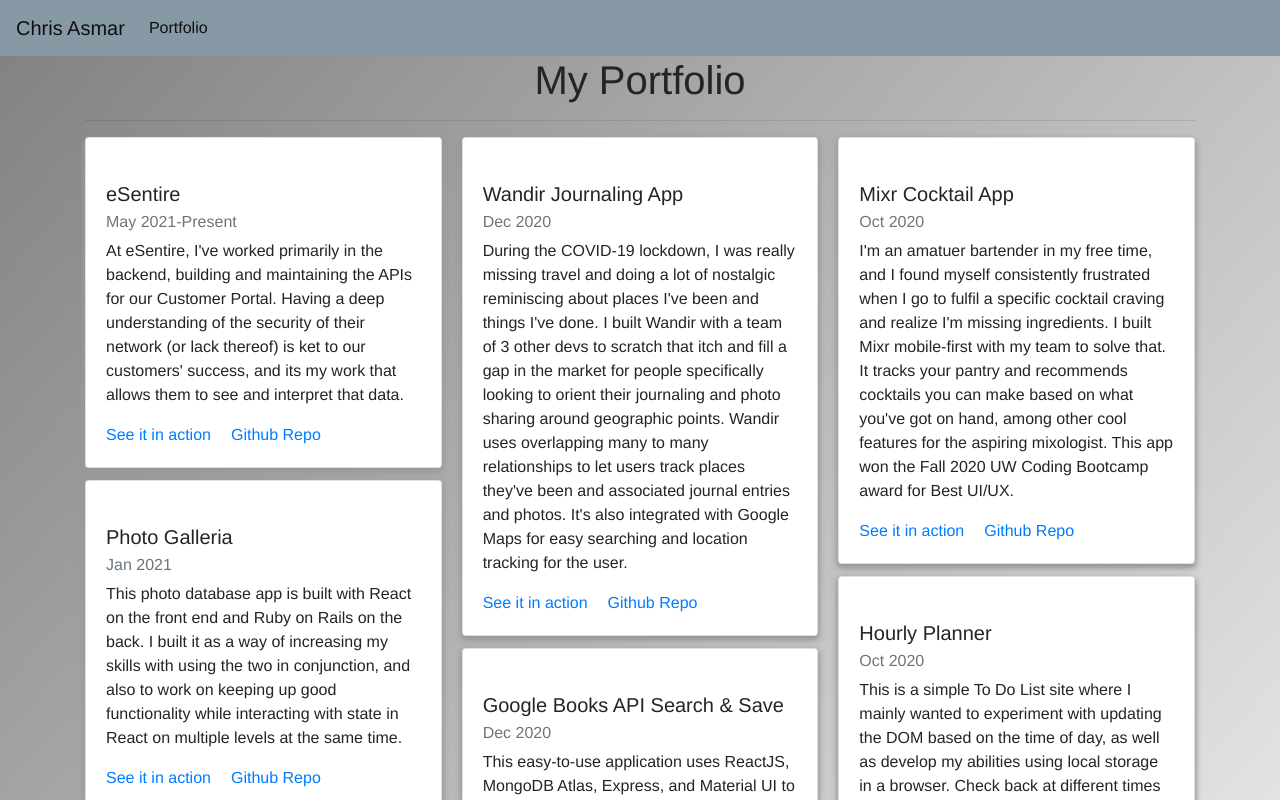
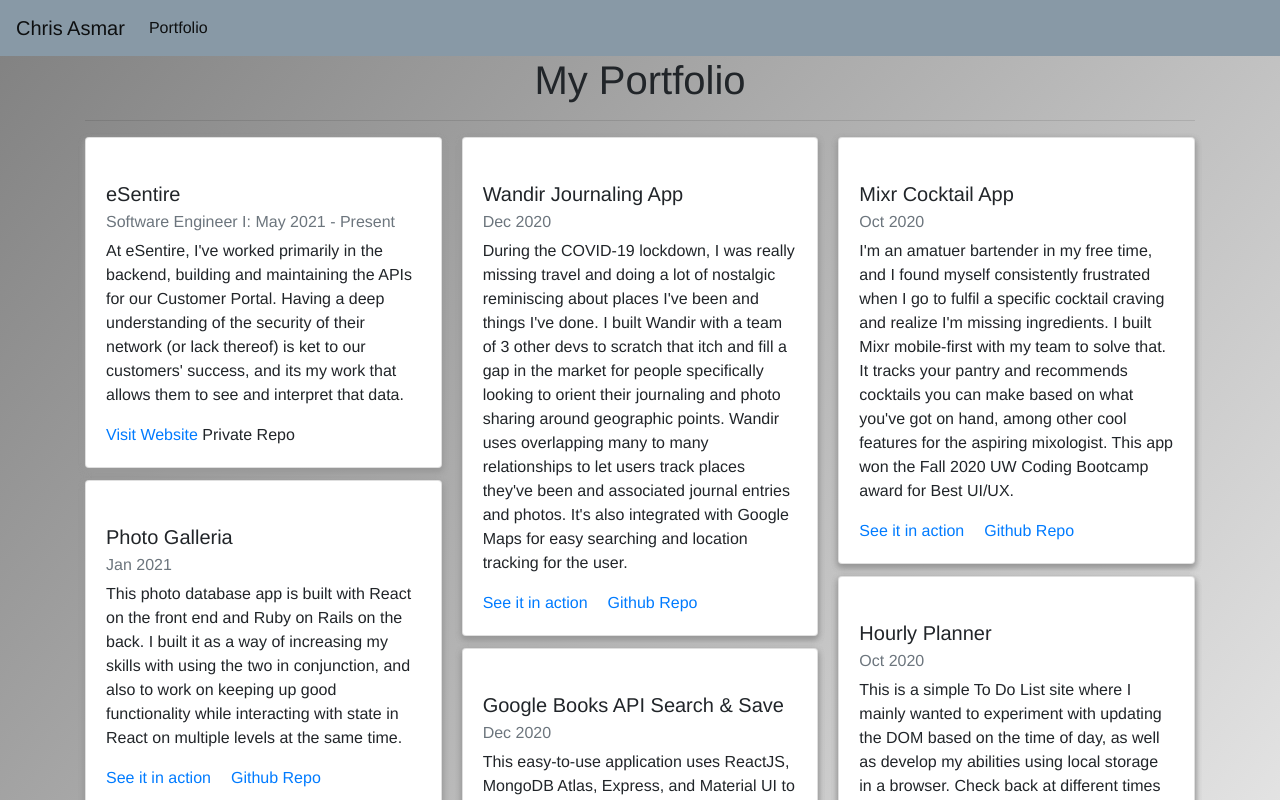
Before and after one commit to asmarcd/portfolio, a React (Create React App) app: page /portfolio in a window 1280 px wide. Shown: the top 800 px of the page. Built offline with nearby package versions, Linux system fonts and the light colour scheme.

Commit message:
fixed github link

```diff
--- a/src/components/Project/Project.js
+++ b/src/components/Project/Project.js
@@ -9,8 +9,15 @@ function Project(props) {
                     <h5 className="card-title">{props.name}</h5>
                     <h6 className="card-subtitle mb-2 text-muted">{props.date}</h6>
                     <p className="card-text">{props.description}</p>
-                    <a href={props.activelink} className= "card-link">See it in action</a>
-                    <a href={props.githublink} className="card-link">Github Repo</a>
+                    {props.githublink !== "None"
+                    ? <a href={props.activelink} className= "card-link">See it in action</a>
+                    : <a href={props.activelink} className= "card-link">Visit Website</a>
+                    }
+                    {props.githublink !== "None"
+                    ? <a href={props.githublink} className="card-link">Github Repo</a>
+                    : <a> Private Repo</a>
+                    }
+
                 </div>
             </div>
     );
--- a/src/projects.json
+++ b/src/projects.json
@@ -2,7 +2,7 @@
     {
         "id": 9,
         "name": "eSentire",
-        "date": "May 2021-Present",
+        "date": "Software Engineer I: May 2021 - Present",
         "description": "At eSentire, I've worked primarily in the backend, building and maintaining the APIs for our Customer Portal. Having a deep understanding of the security of their network (or lack thereof) is ket to our customers' success, and its my work that allows them to see and interpret that data.",
         "activelink": "https://www.esentire.com",
         "githublink": "None"
```
